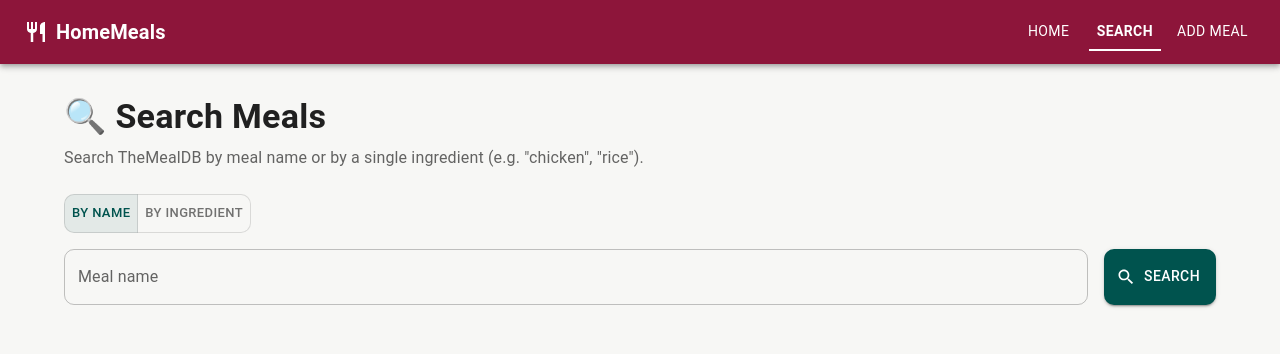
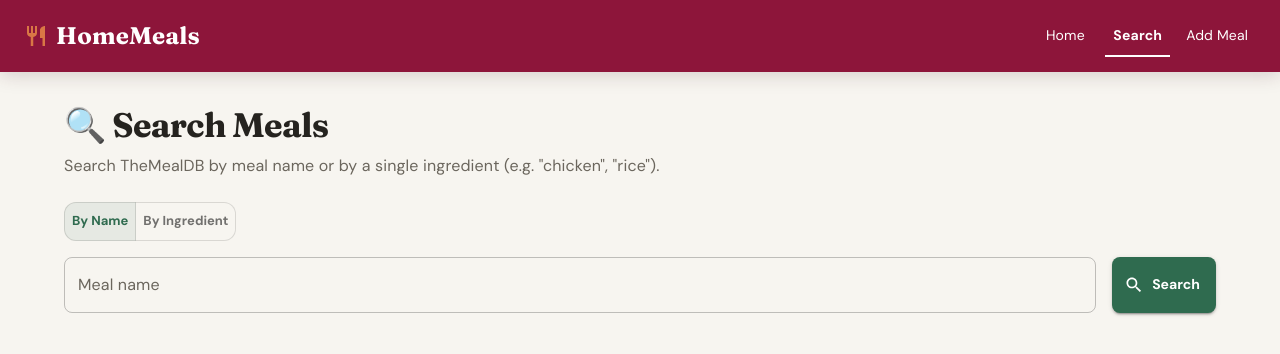
Before and after one commit to kavithz/HomeMeals, a React (Vite) app in the folder client/: page /search in a window 1280 px wide. Shown: the top 354 px of the page. Built offline with nearby package versions, Linux system fonts and the light colour scheme.

Commit message:
Improve HomeMeals frontend experience

```diff
--- a/client/src/App.jsx
+++ b/client/src/App.jsx
@@ -5,6 +5,8 @@
 
 import { Routes, Route } from "react-router-dom";
 import Box from "@mui/material/Box";
+import CssBaseline from "@mui/material/CssBaseline";
+import { createTheme, ThemeProvider } from "@mui/material/styles";
 
 import Navbar from "./components/Navbar";
 import Home from "./pages/Home";
@@ -14,10 +16,47 @@ import AddMeal from "./pages/AddMeal";
 import NotFound from "./pages/NotFound";
 import { MealProvider } from "./context/MealContext";
 
+const theme = createTheme({
+  palette: {
+    primary: { main: "#8D153A" },
+    secondary: { main: "#D97745" },
+    success: { main: "#2F6B4F" },
+    background: { default: "#F7F5F0", paper: "#FFFFFF" },
+    text: { primary: "#25231F", secondary: "#6B665D" },
+  },
+  typography: {
+    fontFamily: '"DM Sans", "Helvetica Neue", sans-serif',
+    h1: { fontFamily: '"Fraunces", Georgia, serif', letterSpacing: "-0.02em" },
+    h2: { fontFamily: '"Fraunces", Georgia, serif', letterSpacing: "-0.02em" },
+    h3: { fontFamily: '"Fraunces", Georgia, serif', letterSpacing: "-0.02em" },
+    h4: { fontFamily: '"Fraunces", Georgia, serif', letterSpacing: "-0.02em" },
+    button: { textTransform: "none", fontWeight: 700 },
+  },
+  shape: { borderRadius: 12 },
+  components: {
+    MuiButton: {
+      styleOverrides: { root: { borderRadius: 8, minHeight: 42 } },
+    },
+    MuiOutlinedInput: {
+      styleOverrides: { root: { borderRadius: 8 } },
+    },
+    MuiCard: {
+      styleOverrides: {
+        root: {
+          border: "1px solid rgba(37, 35, 31, 0.08)",
+          boxShadow: "0 8px 24px rgba(55, 43, 30, 0.07)",
+        },
+      },
+    },
+  },
+});
+
 function App() {
   return (
+    <ThemeProvider theme={theme}>
+      <CssBaseline />
       <MealProvider>
-      <Box sx={{ minHeight: "100vh", bgcolor: "#f7f7f5" }}>
+        <Box sx={{ minHeight: "100vh", bgcolor: "background.default" }}>
           <Navbar />
           <Routes>
             <Route path="/" element={<Home />} />
@@ -28,6 +67,7 @@ function App() {
           </Routes>
         </Box>
       </MealProvider>
+    </ThemeProvider>
   );
 }
 
--- a/client/src/components/MealCard.jsx
+++ b/client/src/components/MealCard.jsx
@@ -30,16 +30,16 @@ function MealCard({ meal, source = "api" }) {
   };
 
   return (
-    <Card sx={{ height: "100%", display: "flex", flexDirection: "column" }}>
+    <Card sx={{ height: "100%", display: "flex", flexDirection: "column", transition: "transform 180ms ease, box-shadow 180ms ease", "&:hover": { transform: "translateY(-4px)", boxShadow: "0 14px 30px rgba(55, 43, 30, 0.14)" } }}>
       <CardActionArea onClick={handleClick} sx={{ flexGrow: 1, display: "flex", flexDirection: "column", alignItems: "stretch" }}>
         <CardMedia
           component="img"
-          height="180"
+          sx={{ height: 190, objectFit: "cover" }}
           image={meal.thumbnail || "https://via.placeholder.com/300x180?text=No+Image"}
           alt={meal.name}
         />
         <CardContent sx={{ flexGrow: 1 }}>
-          <Typography gutterBottom variant="h6" component="div" noWrap title={meal.name}>
+          <Typography gutterBottom variant="h6" component="div" noWrap title={meal.name} sx={{ fontWeight: 700 }}>
             {meal.name}
           </Typography>
           <Stack direction="row" spacing={1} flexWrap="wrap">
--- a/client/src/components/Navbar.jsx
+++ b/client/src/components/Navbar.jsx
@@ -2,13 +2,18 @@
 // Top navigation bar, shown on every page. Uses React Router's Link/NavLink
 // so clicking a link changes the page WITHOUT a full browser reload.
 
+import { useState } from "react";
 import { NavLink } from "react-router-dom";
 import AppBar from "@mui/material/AppBar";
 import Toolbar from "@mui/material/Toolbar";
 import Typography from "@mui/material/Typography";
 import Button from "@mui/material/Button";
 import Box from "@mui/material/Box";
+import IconButton from "@mui/material/IconButton";
+import Menu from "@mui/material/Menu";
+import MenuItem from "@mui/material/MenuItem";
 import RestaurantIcon from "@mui/icons-material/Restaurant";
+import MenuIcon from "@mui/icons-material/Menu";
 
 // Small helper: the styles applied to each nav Button change depending on
 // whether that route is currently active (isActive comes from NavLink).
@@ -20,20 +25,24 @@ const navButtonStyle = (isActive) => ({
 });
 
 function Navbar() {
+  const [menuAnchor, setMenuAnchor] = useState(null);
+
+  const closeMenu = () => setMenuAnchor(null);
+
   return (
-    <AppBar position="sticky" sx={{ bgcolor: "#8D153A" }}>
-      <Toolbar>
-        <RestaurantIcon sx={{ mr: 1 }} />
+    <AppBar position="sticky" sx={{ bgcolor: "primary.main", boxShadow: "0 3px 18px rgba(65, 24, 35, 0.18)" }}>
+      <Toolbar sx={{ minHeight: { xs: 64, sm: 72 }, px: { xs: 2, sm: 3 } }}>
+        <RestaurantIcon sx={{ mr: 1, color: "secondary.main" }} />
         <Typography
-          variant="h6"
+          variant="h5"
           component={NavLink}
           to="/"
-          sx={{ flexGrow: 1, textDecoration: "none", color: "white", fontWeight: 700 }}
+          sx={{ flexGrow: 1, textDecoration: "none", color: "white", fontWeight: 700, fontFamily: '"Fraunces", Georgia, serif' }}
         >
           HomeMeals
         </Typography>
 
-        <Box sx={{ display: "flex", gap: 1 }}>
+        <Box sx={{ display: { xs: "none", sm: "flex" }, gap: 1 }}>
           <Button component={NavLink} to="/" end style={({ isActive }) => navButtonStyle(isActive)}>
             Home
           </Button>
@@ -44,6 +53,19 @@ function Navbar() {
             Add Meal
           </Button>
         </Box>
+        <IconButton
+          color="inherit"
+          aria-label="Open navigation menu"
+          onClick={(event) => setMenuAnchor(event.currentTarget)}
+          sx={{ display: { xs: "inline-flex", sm: "none" } }}
+        >
+          <MenuIcon />
+        </IconButton>
+        <Menu anchorEl={menuAnchor} open={Boolean(menuAnchor)} onClose={closeMenu}>
+          <MenuItem component={NavLink} to="/" onClick={closeMenu}>Home</MenuItem>
+          <MenuItem component={NavLink} to="/search" onClick={closeMenu}>Search</MenuItem>
+          <MenuItem component={NavLink} to="/add-meal" onClick={closeMenu}>Add Meal</MenuItem>
+        </Menu>
       </Toolbar>
     </AppBar>
   );
--- a/client/src/index.css
+++ b/client/src/index.css
@@ -1,6 +1,4 @@
-/* index.css
-   Minimal global styles. Most styling in this app is handled by
-   Material UI components and the "sx" prop, so this file stays small. */
+@import url("https://fonts.googleapis.com/css2?family=DM+Sans:wght@400;500;700&family=Fraunces:opsz,wght@9..144,600;9..144,700&display=swap");
 
 * {
   box-sizing: border-box;
@@ -8,9 +6,9 @@
 
 body {
   margin: 0;
-  font-family: "Roboto", "Helvetica", "Arial", sans-serif;
   -webkit-font-smoothing: antialiased;
   -moz-osx-font-smoothing: grayscale;
+  background: #f7f5f0;
 }
 
 a {
@@ -29,3 +27,13 @@ html {
 img {
   display: block;
 }
+
+::selection {
+  color: #ffffff;
+  background: #8d153a;
+}
+
+:focus-visible {
+  outline: 3px solid rgba(217, 119, 69, 0.55);
+  outline-offset: 3px;
+}
--- a/client/src/pages/Home.jsx
+++ b/client/src/pages/Home.jsx
@@ -73,14 +73,20 @@ function Home() {
   }, []);
 
   return (
-    <Container maxWidth="lg" sx={{ py: 4 }}>
+    <Container maxWidth="lg" sx={{ py: { xs: 3, sm: 5 } }}>
       {/* ----- Sri Lankan Favorites section ----- */}
-      <Box sx={{ mb: 2 }}>
-        <Typography variant="h4" component="h1" fontWeight={700}>
-          Sri Lankan People Favorites & Discover Foreign Meals.
+      <Box sx={{ mb: { xs: 4, sm: 6 }, maxWidth: 760 }}>
+        <Typography variant="h2" component="h1" fontWeight={700} sx={{ fontSize: { xs: "2.35rem", sm: "3.5rem" }, lineHeight: 1.05, mb: 2 }}>
+          Cook something worth sharing.
         </Typography>
-        <Typography color="text.secondary" sx={{ mb: 3 }}>
-          Discover delicious meals worth cooking every day.
+        <Typography color="text.secondary" sx={{ fontSize: { xs: "1rem", sm: "1.15rem" }, maxWidth: 600 }}>
+          Explore Sri Lankan favorites and fresh ideas from around the world, all in one warm little kitchen.
+        </Typography>
+      </Box>
+
+      <Box sx={{ display: "flex", justifyContent: "space-between", alignItems: "baseline", mb: 2 }}>
+        <Typography variant="h4" component="h2" fontWeight={700}>
+          Sri Lankan favorites
         </Typography>
       </Box>
 
```
Lines whose indentation alone changed are shown as unchanged.
